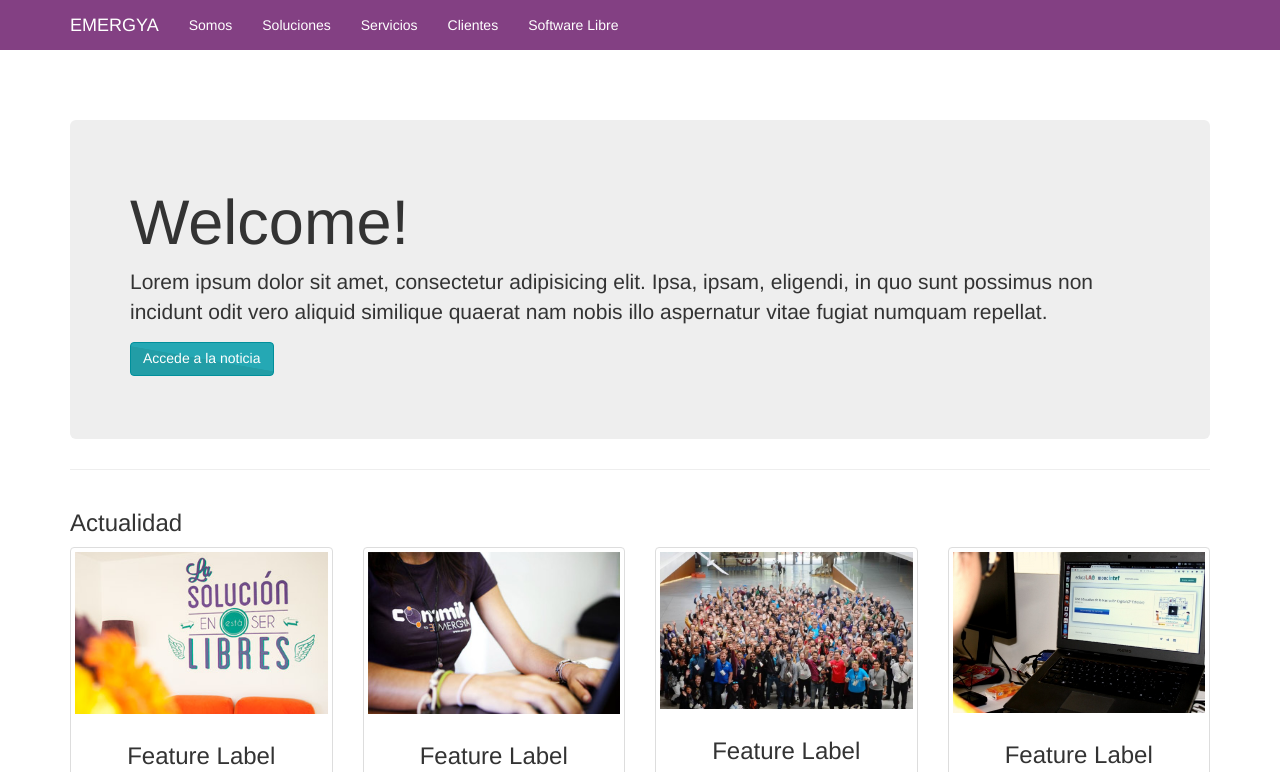
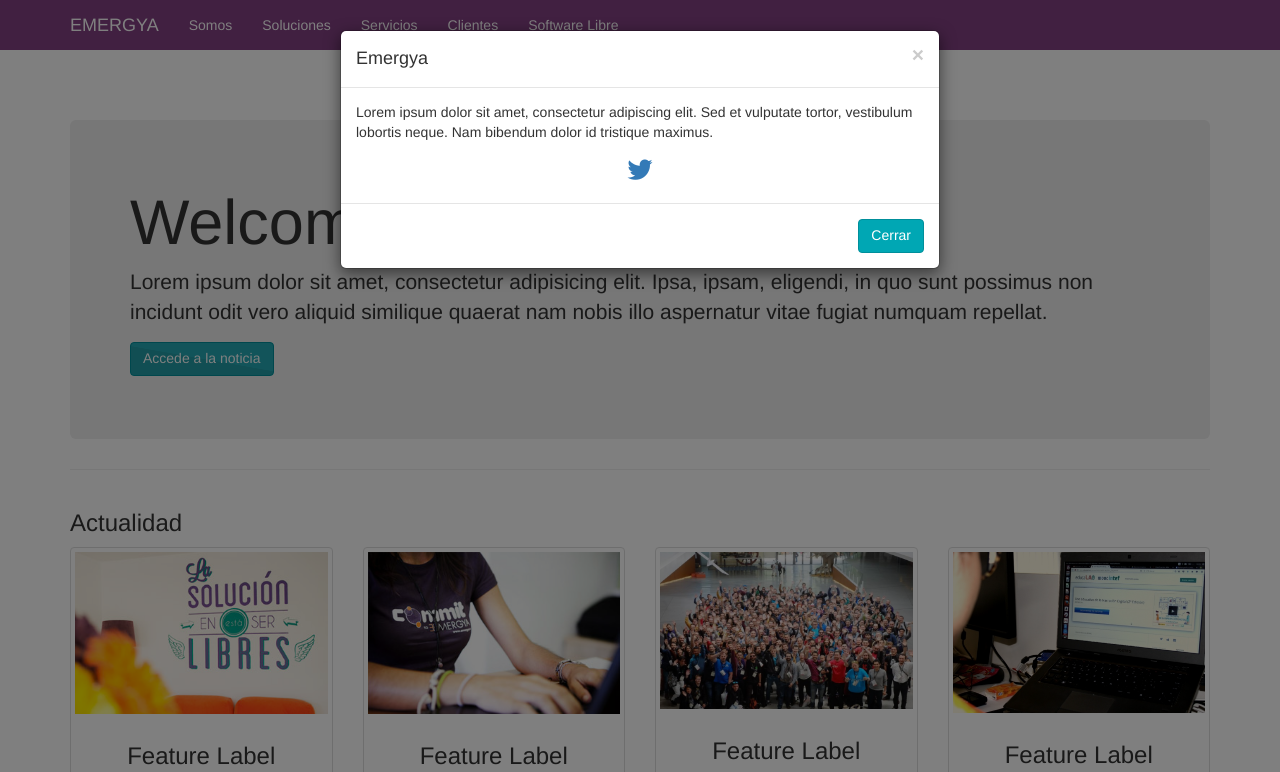
Before and after one commit to jfernandez89/matrix-themers-drupal-bootstrap, a website: page matrix-themers-bootstrap/index.html in a window 1280 px wide. Both pictures are taken after a click on the link "Accede a la noticia". Shown: the top 772 px of the page. Drawn offline with Linux system fonts and the light colour scheme.

Commit message:
Added font awesome && modal examples

```diff
--- a/matrix-themers-bootstrap/index.html
+++ b/matrix-themers-bootstrap/index.html
@@ -13,6 +13,8 @@
 
     <!-- Custom CSS -->
     <link href="css/matrix-themers-bootstrap.css" rel="stylesheet">
+    <link href="public_html/bower_components/components-font-awesome/css/font-awesome.min.css" rel="stylesheet">
+
 
   </head>
 
@@ -64,10 +66,33 @@
 
       <!-- Jumbotron Header -->
       <header class="jumbotron spacer">
+
         <h1>Welcome!</h1>
         <p>Lorem ipsum dolor sit amet, consectetur adipisicing elit. Ipsa, ipsam, eligendi, in quo sunt possimus non incidunt odit vero aliquid similique quaerat nam nobis illo aspernatur vitae fugiat numquam repellat.</p>
-        <p><a class="btn btn-primary btn-large add-button-bg">Accede a la noticia</a>
-        </p>
+        <p><a class="btn btn-primary btn-large add-button-bg" data-toggle="modal" data-target="#myModal">Accede a la noticia</a></p>
+
+        <!-- Modal -->
+        <div class="modal fade" id="myModal" tabindex="-1" role="dialog" aria-labelledby="myModalLabel">
+          <div class="modal-dialog" role="document">
+            <div class="modal-content">
+              <!-- Modal Header -->
+              <div class="modal-header">
+                <button type="button" class="close" data-dismiss="modal" aria-label="Close"><span aria-hidden="true">&times;</span></button>
+                <h4 class="modal-title" id="myModalLabel">Emergya</h4>
+              </div>
+              <!-- Modal body -->
+              <div class="modal-body">
+                <div>Lorem ipsum dolor sit amet, consectetur adipiscing elit. Sed et vulputate tortor, vestibulum lobortis neque. Nam bibendum dolor id tristique maximus.</div>
+                <div class="modify-twitter-icon"><a href="https://twitter.com/emergya?lang=es" target="_blank"><i class="fa fa-twitter" aria-hidden="true"></i></a></div>
+              </div>
+              <!-- Modal Footer -->
+              <div class="modal-footer">
+                <button type="button" class="btn btn-primary" data-dismiss="modal">Cerrar</button>
+              </div>
+            </div>
+          </div>
+        </div>
+
       </header>
 
       <hr>
@@ -90,7 +115,7 @@
               <h3>Feature Label</h3>
               <p>Lorem ipsum dolor sit amet, consectetur adipisicing elit.</p>
               <p>
-                <a href="#" class="btn btn-primary">Acceder</a> <a href="#" class="btn btn-default">Más Informacion</a>
+                <a href="#" class="btn btn-primary">Acceder</a> <a href="#" class="btn btn-default"><i class="fa fa-info-circle modify-info-icon"></i> Más Informacion</a>
               </p>
             </div>
           </div>
@@ -103,7 +128,7 @@
               <h3>Feature Label</h3>
               <p>Lorem ipsum dolor sit amet, consectetur adipisicing elit.</p>
               <p>
-                <a href="#" class="btn btn-primary">Acceder</a> <a href="#" class="btn btn-default">Más Informacion</a>
+                <a href="#" class="btn btn-primary">Acceder</a> <a href="#" class="btn btn-default"><i class="fa fa-info-circle modify-info-icon"></i> Más Informacion</a>
               </p>
             </div>
           </div>
@@ -116,7 +141,7 @@
               <h3>Feature Label</h3>
               <p>Lorem ipsum dolor sit amet, consectetur adipisicing elit.</p>
               <p>
-                <a href="#" class="btn btn-primary">Acceder</a> <a href="#" class="btn btn-default">Más Informacion</a>
+                <a href="#" class="btn btn-primary">Acceder</a> <a href="#" class="btn btn-default"><i class="fa fa-info-circle modify-info-icon"></i> Más Informacion</a>
               </p>
             </div>
           </div>
@@ -129,7 +154,7 @@
               <h3>Feature Label</h3>
               <p>Lorem ipsum dolor sit amet, consectetur adipisicing elit.</p>
               <p>
-                <a href="#" class="btn btn-primary">Acceder</a> <a href="#" class="btn btn-default">Más Informacion</a>
+                <a href="#" class="btn btn-primary">Acceder</a> <a href="#" class="btn btn-default"><i class="fa fa-info-circle modify-info-icon"></i> Más Informacion</a>
               </p>
             </div>
           </div>
--- a/matrix-themers-bootstrap/sass/matrix-themers-bootstrap.scss
+++ b/matrix-themers-bootstrap/sass/matrix-themers-bootstrap.scss
@@ -14,8 +14,8 @@
 //Bootstrap library
 @import "public_html/bower_components/bootstrap-sass/assets/stylesheets/bootstrap";
 
-//Font Awesome library
-@import "public_html/bower_components/components-font-awesome/scss/font-awesome"
+/*//Font Awesome library
+@import "public_html/bower_components/components-font-awesome/scss/font-awesome";*/
 
 //Partials
 @import "partials/template";
--- a/matrix-themers-bootstrap/sass/partials/_body.scss
+++ b/matrix-themers-bootstrap/sass/partials/_body.scss
@@ -6,3 +6,15 @@
 .add-button-bg{
   background-image: linear-gradient(10deg,#229da6 0%,#229da6 50%,#25a8b4 51%,#25a8b4 100%);
 }
+
+.modify-info-icon{
+  color: $matrix-info-icon;
+  font-size: 14px;
+}
+
+.modify-twitter-icon{
+  padding-top: 10px;
+  font-size: 25px;
+  text-align: center;
+  color: $matrix-twitter-icon;
+}
--- a/matrix-themers-bootstrap/sass/partials/_matrix-variables.scss
+++ b/matrix-themers-bootstrap/sass/partials/_matrix-variables.scss
@@ -5,3 +5,7 @@
 
 $matrix-header-bg: #834083;
 $matrix-button-hover: #00a7b4;
+
+//Icons
+$matrix-twitter-icon: #1da1f2;
+$matrix-info-icon: #0DA6B2;
```
Also changed, not shown: matrix-themers-bootstrap/css/matrix-themers-bootstrap.css.
